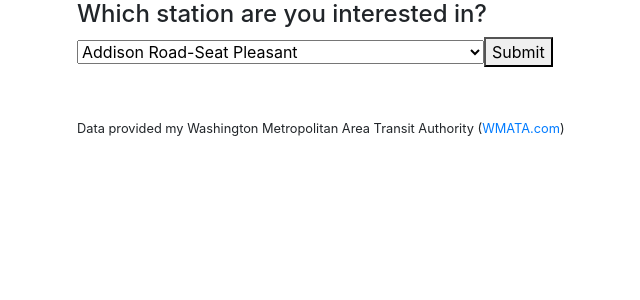
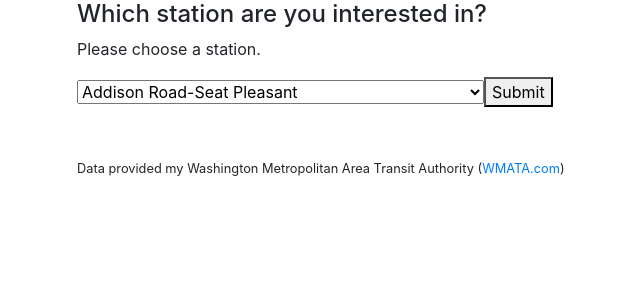
Before and after one commit to stewartcrew/wmata, a React (Create React App) app: page / in a window 1280 px wide. Shown: the top 300 px of the page, without its empty margins (8-648 px from the left). Built offline with nearby package versions, Linux system fonts and the light colour scheme.

Commit message:
Update components

```diff
--- a/src/App.js
+++ b/src/App.js
@@ -9,24 +9,26 @@ const API_KEY = "4b0ca3f8ad474e96a26cf490f339346d";
 class App extends React.Component {
   state = {
     trains: [],
-    locationName: undefined
+    locationName: undefined,
+    stationId: 'Please choose a station.'
   }
   getTrainStatus = async (e) => {
     e.preventDefault();
-    const station = e.target.elements.station.value;
+    const station = e.target.station.value;
     const api_call = await fetch(`https://api.wmata.com/StationPrediction.svc/json/GetPrediction/${station}?api_key=${API_KEY}`);
     const data = await api_call.json();
     console.log(data);
     this.setState({
       trains: data.Trains,
-      locationName: data.Trains[0].LocationName
+      locationName: data.Trains[0].LocationName,
+      stationId: station
     });
   }
   render() {
     return (
       <div className="container">
         <h4>Which station are you interested in?</h4>
-        <Form getTrainStatus={this.getTrainStatus} />
+        <Form getTrainStatus={this.getTrainStatus} stationId={this.state.stationId} />
         <TrainStatus trains={this.state.trains} locationName={this.state.locationName} />
         <div className="mt-4">
           <small>Data provided my Washington Metropolitan Area Transit Authority (<a href="https://www.wmata.com/" target="_blank" rel="noreferrer noopener">WMATA.com</a>)</small>
--- a/src/components/Form.js
+++ b/src/components/Form.js
@@ -3,8 +3,10 @@ import React from 'react';
 class Form extends React.Component {
   render() {
     return(
+      <div>
+      <p>{this.props.stationId}</p>
       <form onSubmit={this.props.getTrainStatus}>
-        <select name="station" >
+        <select name="station" value={this.props.stationID} >
           <option value="G03">Addison Road-Seat Pleasant</option>
           <option value="F06">Anacostia</option>
           <option value="F02">Archives-Navy Memorial-Penn Quarter</option>
@@ -100,6 +102,7 @@ class Form extends React.Component {
         </select>
         <button type="submit">Submit</button>
       </form>
+      </div>
     )
   }
 }
```
